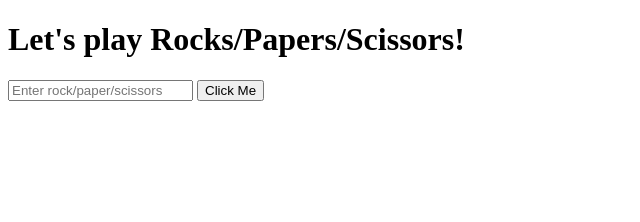
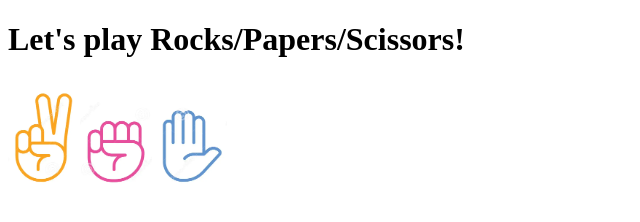
Before and after one commit to builtbybarento/rock-paper-scissors, a website: page index.html in a window 1280 px wide. Shown: the whole page, without its empty margins (0-640 px from the left). Drawn offline with Linux system fonts and the light colour scheme.

Commit message:
feat(choose with img): now we can choose which hand we want to play by using img XD

```diff
--- a/index.html
+++ b/index.html
@@ -8,8 +8,11 @@
   <body>
     <h1>Let's play Rocks/Papers/Scissors!</h1>
 
-    <input id="playerHand" type="text" name="" placeholder="Enter rock/paper/scissors">
-    <button id="clickMe" type="button" name="button">Click Me</button>
+    <!-- <input id="playerHand" type="text" name="" placeholder="Enter rock/paper/scissors"> -->
+    <!-- <button id="clickMe" type="button" name="button">Click Me</button> -->
+    <img src="/img/scissors.png" id="scissors" onclick="scissors()">
+    <img src="/img/rock.png" id="rock" onclick="rock()">
+    <img src="/img/paper.png" id="paper" onclick="paper()">
 
     <h2 id="result"></h2>
     <script type="text/javascript" src="/js/main.js"></script>
--- a/js/main.js
+++ b/js/main.js
@@ -1,7 +1,24 @@
-document.querySelector('#clickMe').addEventListener('click', makeReq)
+// document.querySelector('#clickMe').addEventListener('click', makeReq)
+let value
+function scissors() {
+  value = 'scissors'
+  makeReq()
+  console.log('scissors')
+}
+function paper() {
+  value = 'paper'
+  makeReq()
+  console.log('paper')
+}
+function rock() {
+  value = 'rock'
+  makeReq()
+  console.log('rock')
+}
 
-async function makeReq(){
-  const playerHand = document.querySelector("#playerHand").value;
+async function makeReq() {
+  // const playerHand = document.querySelector("#playerHand").value;
+  const playerHand = value
   const res = await fetch(`/api`)
   const data = await res.json()
   let enemyHand = data['enemy-hand'];
@@ -17,18 +34,18 @@ async function makeReq(){
 
 }
 
-function winOrLose(playerHand, enemyHand){
+function winOrLose(playerHand, enemyHand) {
   // Define relationships
   const chart = {
-    'rock' : 'scissors',
-    'scissors' : 'paper',
-    'paper' : 'rock'
+    'rock': 'scissors',
+    'scissors': 'paper',
+    'paper': 'rock'
   }
 
   // Check Tie
-  if(playerHand === enemyHand) return "tie";
+  if (playerHand === enemyHand) return "tie";
   // Use dictionary to determine win
-  if(chart[playerHand] === enemyHand) return "win";
+  if (chart[playerHand] === enemyHand) return "win";
   // Not tie or win, must be loss
   return "lose";
 
--- a/server.js
+++ b/server.js
@@ -6,7 +6,7 @@ const path = require('path');
 
 app.use(cors())
 
-function flip(){
+function flip() {
     const x = Math.random() * 3;  // Generates a random number between 0 and 3
     if (x < 1) return "rock";      // If x is between 0 and 1, return "rock"
     if (x < 2) return "paper";     // If x is between 1 and 2, return "paper"
@@ -20,6 +20,7 @@ let rockpaperscissors = {
 
 app.use('/js', express.static(path.join(__dirname, 'js')));
 app.use('/css', express.static(path.join(__dirname, 'css')));
+app.use('/img', express.static(path.join(__dirname, 'img')));
 
 
 app.get('/', (request, response) => {
```
Also changed, not shown: img/paper.png (added), img/rock.png (added), img/scissors.png (added).
